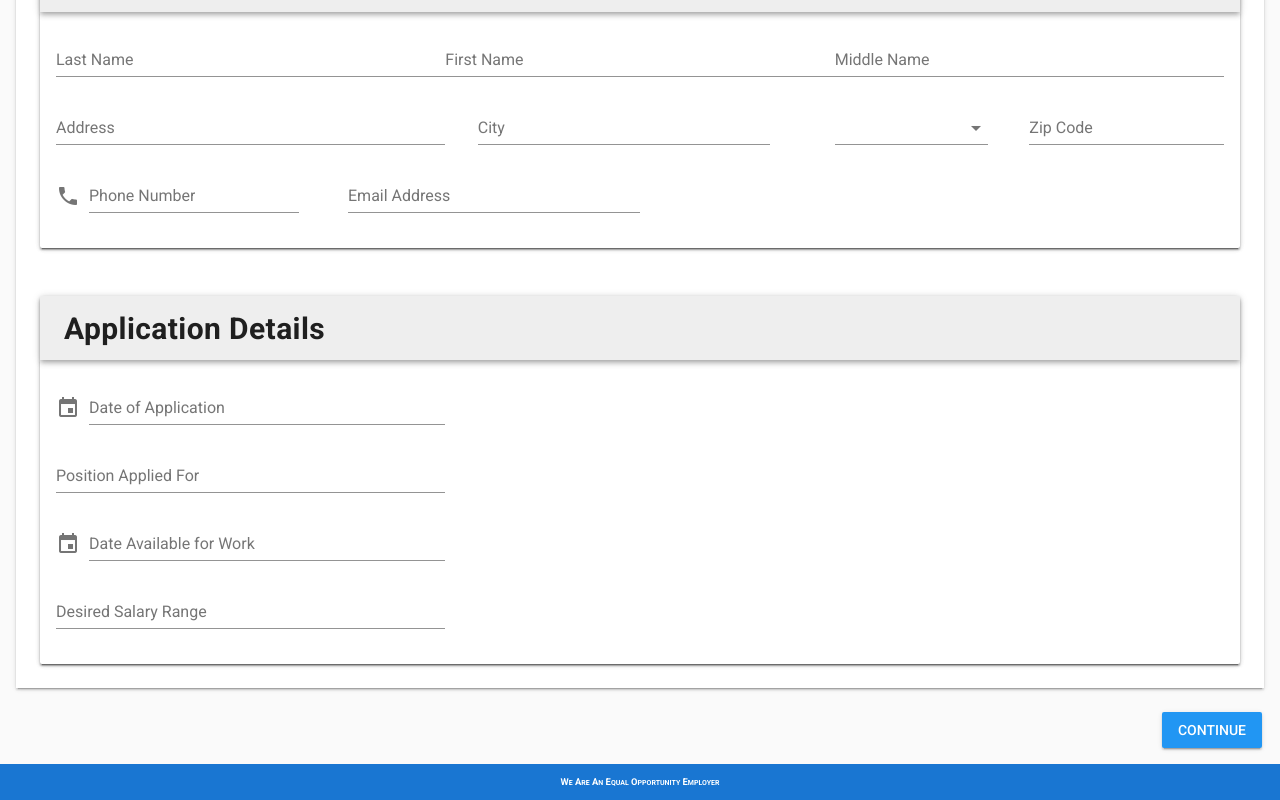
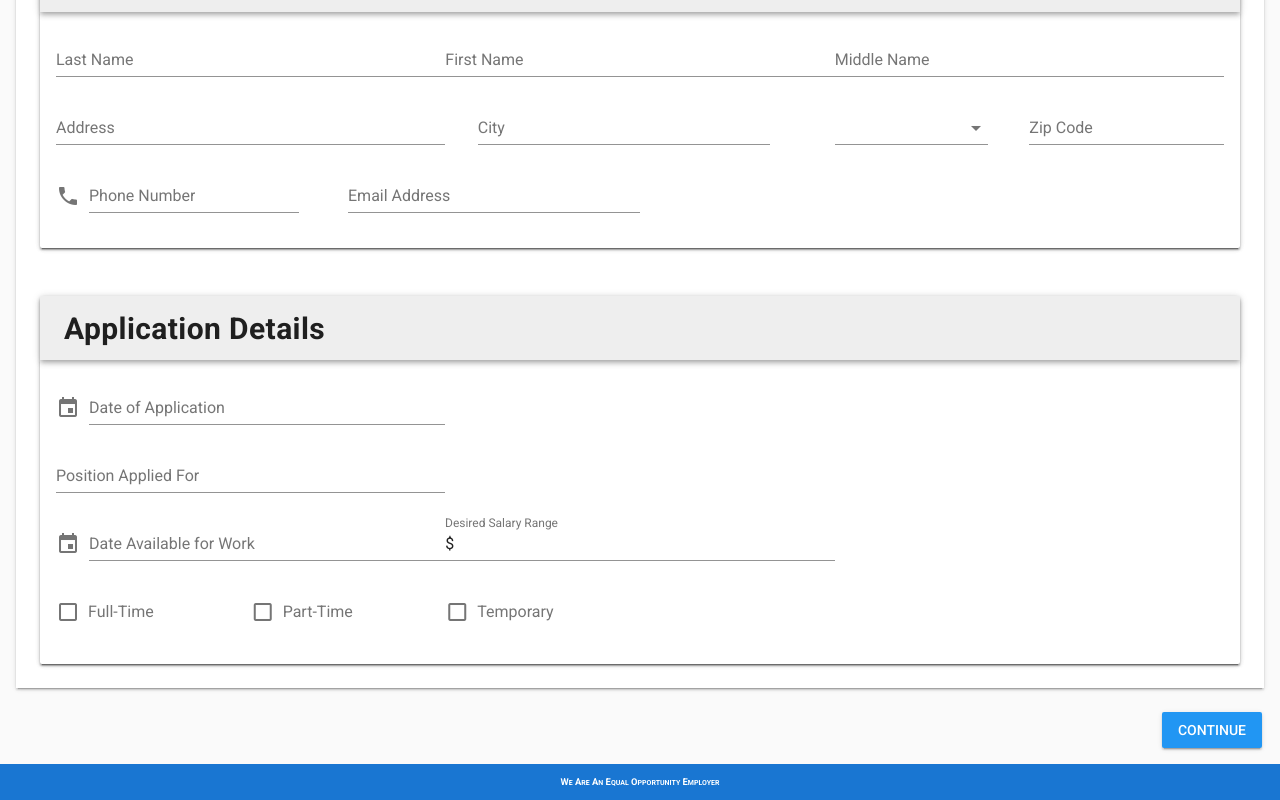
Before and after one commit to I3uckwheat/job-application-form, a Vue app: page /job-app/step1 in a window 1280 px wide. Shown: the part 635-1435 px from the top of the page. Built offline with nearby package versions, Linux system fonts and the light colour scheme.

Commit message:
adds checkboxes

```diff
--- a/src/components/JobApp/Step1/ApplicationDetailsForm.vue
+++ b/src/components/JobApp/Step1/ApplicationDetailsForm.vue
@@ -15,6 +15,7 @@
       </v-text-field>
     </v-flex>
 
+  <v-layout>
     <v-flex xs12 sm4>
       <app-date-dialog
         label="Date Available for Work"
@@ -24,9 +25,26 @@
 
     <v-flex xs12 sm4>
       <v-text-field
-        label="Desired Salary Range">
+        label="Desired Salary Range"
+        prefix="$">
       </v-text-field>
     </v-flex>
+  </v-layout>
+
+  <v-layout justify-start>
+    <v-flex xs2>
+      <v-checkbox v-model="availability" label="Full-Time" value="full"></v-checkbox>
+    </v-flex>
+
+    <v-flex xs2>
+      <v-checkbox v-model="availability" label="Part-Time" value="part"></v-checkbox>
+    </v-flex>
+
+    <v-flex xs2>
+      <v-checkbox v-model="availability" label="Temporary" value="temp"></v-checkbox>
+    </v-flex>
+  </v-layout>
+
 
   </app-card>
 </template>
@@ -39,7 +57,8 @@ export default {
   data() {
     return {
       applicationDate: '',
-      dateAvailable: ''
+      dateAvailable: '',
+      avilability: []
     }
   },
   components: {
```
